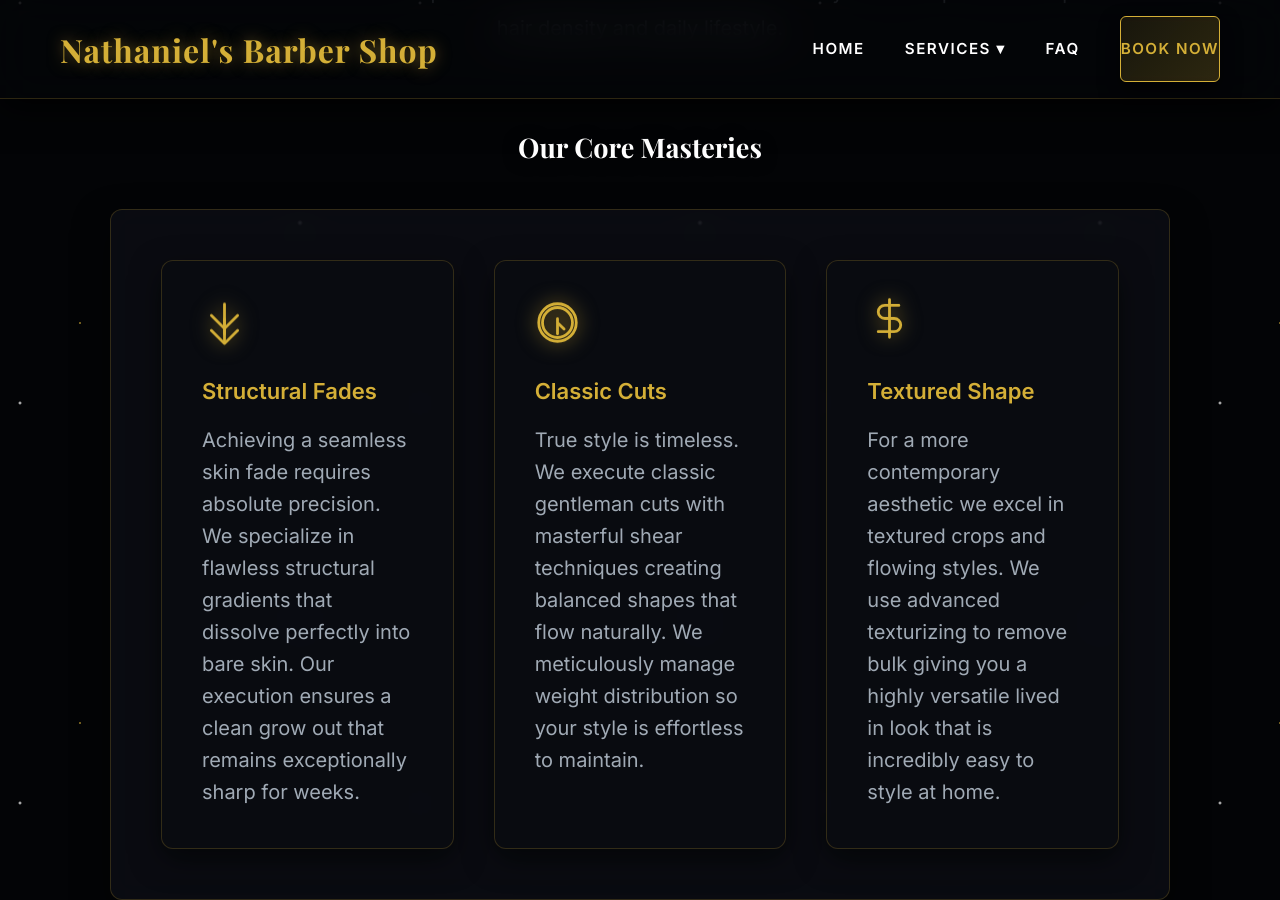
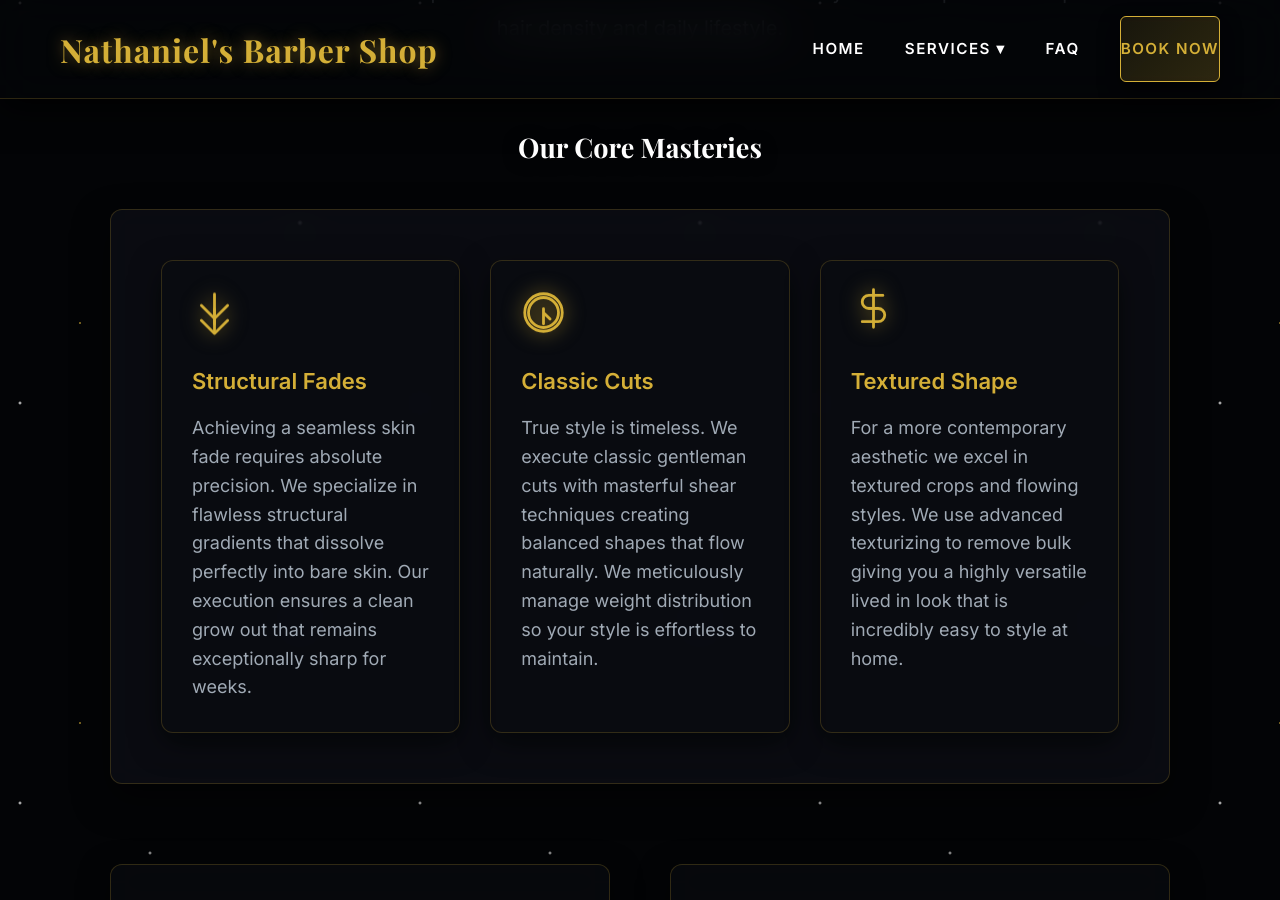
Before and after one commit to YourOnlineSquad/nathaniels-barber-shop, a Jekyll site: the page built from services/mens-haircut.md, in a window 1280 px wide and 900 px high, scrolled down 783 px. Built offline with Jekyll 4.4.1, drawn with Linux system fonts in a browser that asks for light colours; some web fonts are replaced.

Commit message:
Update mens-haircut.md

```diff
--- a/services/mens-haircut.md
+++ b/services/mens-haircut.md
@@ -23,24 +23,24 @@ title: Mens Haircut in Sioux Falls SD | Nathaniel’s Barber Shop
 
     <div style="text-align: left; background: var(--bg-card); border: 1px solid var(--border-glow); border-radius: 12px; padding: 50px; backdrop-filter: blur(16px); box-shadow: 0 15px 35px rgba(0, 0, 0, 0.5); margin-bottom: 80px;">
 
-      <div style="display: grid; grid-template-columns: repeat(auto-fit, minmax(280px, 1fr)); gap: 40px;">
+      <div style="display: grid; grid-template-columns: repeat(auto-fit, minmax(280px, 1fr)); gap: 30px;">
 
-        <div style="background: rgba(10, 12, 18, 0.6); border: 1px solid var(--border-glow); border-radius: 12px; padding: 40px; transform: translateY(0); transition: all 0.3s ease; box-shadow: 0 10px 30px rgba(0,0,0,0.5);" onmouseover="this.style.transform='translateY(-10px)'; this.style.boxShadow='0 20px 40px rgba(212, 175, 55, 0.4)'; this.style.borderColor='var(--accent-gold)';" onmouseout="this.style.transform='translateY(0)'; this.style.boxShadow='0 10px 30px rgba(0,0,0,0.5)'; this.style.borderColor='var(--border-glow)';">
+        <div style="background: rgba(10, 12, 18, 0.6); border: 1px solid var(--border-glow); border-radius: 12px; padding: 30px; transform: translateY(0); transition: all 0.3s ease; box-shadow: 0 10px 30px rgba(0,0,0,0.5);" onmouseover="this.style.transform='translateY(-10px)'; this.style.boxShadow='0 20px 40px rgba(212, 175, 55, 0.4)'; this.style.borderColor='var(--accent-gold)';" onmouseout="this.style.transform='translateY(0)'; this.style.boxShadow='0 10px 30px rgba(0,0,0,0.5)'; this.style.borderColor='var(--border-glow)';">
           <svg style="width: 45px; height: 45px; stroke: var(--accent-gold); fill: none; margin-bottom: 20px; filter: drop-shadow(0 0 10px rgba(212, 175, 55, 0.6)); animation: floatUpDown 5s ease-in-out infinite;" viewBox="0 0 24 24" stroke-width="1.5" stroke-linecap="round" stroke-linejoin="round"><path d="M12 2v20"/><path d="m19 8-7 7-7-7"/><path d="M12 10v8"/><path d="m19 16-7 7-7-7"/></svg>
           <p style="font-size: 22px; margin-bottom: 15px; line-height: 1.6;"><strong style="color: var(--accent-gold);">Structural Fades</strong></p>
-          <p style="font-size: 20px; color: var(--text-muted); line-height: 1.6;">Achieving a seamless skin fade requires absolute precision. We specialize in flawless structural gradients that dissolve perfectly into bare skin. Our execution ensures a clean grow out that remains exceptionally sharp for weeks.</p>
+          <p style="font-size: 18px; color: var(--text-muted); line-height: 1.6;">Achieving a seamless skin fade requires absolute precision. We specialize in flawless structural gradients that dissolve perfectly into bare skin. Our execution ensures a clean grow out that remains exceptionally sharp for weeks.</p>
         </div>
 
-        <div style="background: rgba(10, 12, 18, 0.6); border: 1px solid var(--border-glow); border-radius: 12px; padding: 40px; transform: translateY(0); transition: all 0.3s ease; box-shadow: 0 10px 30px rgba(0,0,0,0.5);" onmouseover="this.style.transform='translateY(-10px)'; this.style.boxShadow='0 20px 40px rgba(212, 175, 55, 0.4)'; this.style.borderColor='var(--accent-gold)';" onmouseout="this.style.transform='translateY(0)'; this.style.boxShadow='0 10px 30px rgba(0,0,0,0.5)'; this.style.borderColor='var(--border-glow)';">
+        <div style="background: rgba(10, 12, 18, 0.6); border: 1px solid var(--border-glow); border-radius: 12px; padding: 30px; transform: translateY(0); transition: all 0.3s ease; box-shadow: 0 10px 30px rgba(0,0,0,0.5);" onmouseover="this.style.transform='translateY(-10px)'; this.style.boxShadow='0 20px 40px rgba(212, 175, 55, 0.4)'; this.style.borderColor='var(--accent-gold)';" onmouseout="this.style.transform='translateY(0)'; this.style.boxShadow='0 10px 30px rgba(0,0,0,0.5)'; this.style.borderColor='var(--border-glow)';">
           <svg style="width: 45px; height: 45px; stroke: var(--accent-gold); fill: none; margin-bottom: 20px; filter: drop-shadow(0 0 10px rgba(212, 175, 55, 0.6)); animation: floatUpDown 6s ease-in-out infinite;" viewBox="0 0 24 24" stroke-width="1.5" stroke-linecap="round" stroke-linejoin="round"><path d="M12 2a10 10 0 1 0 10 10A10 10 0 0 0 12 2Zm0 18a8 8 0 1 1 8-8 8 8 0 0 1-8 8Z"/><path d="m15.5 15.5-3-3"/><path d="M12 10v8"/></svg>
           <p style="font-size: 22px; margin-bottom: 15px; line-height: 1.6;"><strong style="color: var(--accent-gold);">Classic Cuts</strong></p>
-          <p style="font-size: 20px; color: var(--text-muted); line-height: 1.6;">True style is timeless. We execute classic gentleman cuts with masterful shear techniques creating balanced shapes that flow naturally. We meticulously manage weight distribution so your style is effortless to maintain.</p>
+          <p style="font-size: 18px; color: var(--text-muted); line-height: 1.6;">True style is timeless. We execute classic gentleman cuts with masterful shear techniques creating balanced shapes that flow naturally. We meticulously manage weight distribution so your style is effortless to maintain.</p>
         </div>
 
-        <div style="background: rgba(10, 12, 18, 0.6); border: 1px solid var(--border-glow); border-radius: 12px; padding: 40px; transform: translateY(0); transition: all 0.3s ease; box-shadow: 0 10px 30px rgba(0,0,0,0.5);" onmouseover="this.style.transform='translateY(-10px)'; this.style.boxShadow='0 20px 40px rgba(212, 175, 55, 0.4)'; this.style.borderColor='var(--accent-gold)';" onmouseout="this.style.transform='translateY(0)'; this.style.boxShadow='0 10px 30px rgba(0,0,0,0.5)'; this.style.borderColor='var(--border-glow)';">
+        <div style="background: rgba(10, 12, 18, 0.6); border: 1px solid var(--border-glow); border-radius: 12px; padding: 30px; transform: translateY(0); transition: all 0.3s ease; box-shadow: 0 10px 30px rgba(0,0,0,0.5);" onmouseover="this.style.transform='translateY(-10px)'; this.style.boxShadow='0 20px 40px rgba(212, 175, 55, 0.4)'; this.style.borderColor='var(--accent-gold)';" onmouseout="this.style.transform='translateY(0)'; this.style.boxShadow='0 10px 30px rgba(0,0,0,0.5)'; this.style.borderColor='var(--border-glow)';">
           <svg style="width: 45px; height: 45px; stroke: var(--accent-gold); fill: none; margin-bottom: 20px; filter: drop-shadow(0 0 10px rgba(212, 175, 55, 0.6)); animation: floatUpDown 7s ease-in-out infinite;" viewBox="0 0 24 24" stroke-width="1.5" stroke-linecap="round" stroke-linejoin="round"><path d="M12 2v20M17 5H9.5a3.5 3.5 0 0 0 0 7h5a3.5 3.5 0 0 1 0 7H6"/></svg>
           <p style="font-size: 22px; margin-bottom: 15px; line-height: 1.6;"><strong style="color: var(--accent-gold);">Textured Shape</strong></p>
-          <p style="font-size: 20px; color: var(--text-muted); line-height: 1.6;">For a more contemporary aesthetic we excel in textured crops and flowing styles. We use advanced texturizing to remove bulk giving you a highly versatile lived in look that is incredibly easy to style at home.</p>
+          <p style="font-size: 18px; color: var(--text-muted); line-height: 1.6;">For a more contemporary aesthetic we excel in textured crops and flowing styles. We use advanced texturizing to remove bulk giving you a highly versatile lived in look that is incredibly easy to style at home.</p>
         </div>
 
       </div>
@@ -73,21 +73,21 @@ title: Mens Haircut in Sioux Falls SD | Nathaniel’s Barber Shop
 
     <h3 style="color: var(--text-light); margin-bottom: 40px; font-size: 27px;">Service Frequently Asked Questions</h3>
 
-    <div style="display: grid; grid-template-columns: repeat(auto-fit, minmax(280px, 1fr)); gap: 40px; margin-bottom: 80px; text-align: left;">
+    <div style="display: grid; grid-template-columns: repeat(auto-fit, minmax(280px, 1fr)); gap: 30px; margin-bottom: 80px; text-align: left;">
 
-      <div style="background: rgba(10, 12, 18, 0.6); border: 1px solid var(--border-glow); border-radius: 12px; padding: 40px; backdrop-filter: blur(16px); box-shadow: 0 10px 30px rgba(0,0,0,0.5); transform: translateY(0); transition: all 0.3s ease;" onmouseover="this.style.transform='translateY(-10px)'; this.style.boxShadow='0 20px 40px rgba(212, 175, 55, 0.4)'; this.style.borderColor='var(--accent-gold)';" onmouseout="this.style.transform='translateY(0)'; this.style.boxShadow='0 10px 30px rgba(0,0,0,0.5)'; this.style.borderColor='var(--border-glow)';">
+      <div style="background: rgba(10, 12, 18, 0.6); border: 1px solid var(--border-glow); border-radius: 12px; padding: 30px; backdrop-filter: blur(16px); box-shadow: 0 10px 30px rgba(0,0,0,0.5); transform: translateY(0); transition: all 0.3s ease;" onmouseover="this.style.transform='translateY(-10px)'; this.style.boxShadow='0 20px 40px rgba(212, 175, 55, 0.4)'; this.style.borderColor='var(--accent-gold)';" onmouseout="this.style.transform='translateY(0)'; this.style.boxShadow='0 10px 30px rgba(0,0,0,0.5)'; this.style.borderColor='var(--border-glow)';">
         <h4 style="color: var(--accent-gold); font-size: 22px; margin-bottom: 15px;">How often should I get my haircut?</h4>
-        <p style="color: var(--text-muted); font-size: 20px; line-height: 1.6; margin: 0;">To keep a fade looking razor sharp we recommend a touch up every two to three weeks. Longer classic cuts can typically extend to four to six weeks.</p>
+        <p style="color: var(--text-muted); font-size: 18px; line-height: 1.6; margin: 0;">To keep a fade looking razor sharp we recommend a touch up every two to three weeks. Longer classic cuts can typically extend to four to six weeks.</p>
       </div>
 
-      <div style="background: rgba(10, 12, 18, 0.6); border: 1px solid var(--border-glow); border-radius: 12px; padding: 40px; backdrop-filter: blur(16px); box-shadow: 0 10px 30px rgba(0,0,0,0.5); transform: translateY(0); transition: all 0.3s ease;" onmouseover="this.style.transform='translateY(-10px)'; this.style.boxShadow='0 20px 40px rgba(212, 175, 55, 0.4)'; this.style.borderColor='var(--accent-gold)';" onmouseout="this.style.transform='translateY(0)'; this.style.boxShadow='0 10px 30px rgba(0,0,0,0.5)'; this.style.borderColor='var(--border-glow)';">
+      <div style="background: rgba(10, 12, 18, 0.6); border: 1px solid var(--border-glow); border-radius: 12px; padding: 30px; backdrop-filter: blur(16px); box-shadow: 0 10px 30px rgba(0,0,0,0.5); transform: translateY(0); transition: all 0.3s ease;" onmouseover="this.style.transform='translateY(-10px)'; this.style.boxShadow='0 20px 40px rgba(212, 175, 55, 0.4)'; this.style.borderColor='var(--accent-gold)';" onmouseout="this.style.transform='translateY(0)'; this.style.boxShadow='0 10px 30px rgba(0,0,0,0.5)'; this.style.borderColor='var(--border-glow)';">
         <h4 style="color: var(--accent-gold); font-size: 22px; margin-bottom: 15px;">Which products do you recommend?</h4>
-        <p style="color: var(--text-muted); font-size: 20px; line-height: 1.6; margin: 0;">Product selection depends entirely on your cut. We prescribe matte clays for a natural finish and traditional pomades for a structured shine.</p>
+        <p style="color: var(--text-muted); font-size: 18px; line-height: 1.6; margin: 0;">Product selection depends entirely on your cut. We prescribe matte clays for a natural finish and traditional pomades for a structured shine.</p>
       </div>
 
-      <div style="background: rgba(10, 12, 18, 0.6); border: 1px solid var(--border-glow); border-radius: 12px; padding: 40px; backdrop-filter: blur(16px); box-shadow: 0 10px 30px rgba(0,0,0,0.5); transform: translateY(0); transition: all 0.3s ease;" onmouseover="this.style.transform='translateY(-10px)'; this.style.boxShadow='0 20px 40px rgba(212, 175, 55, 0.4)'; this.style.borderColor='var(--accent-gold)';" onmouseout="this.style.transform='translateY(0)'; this.style.boxShadow='0 10px 30px rgba(0,0,0,0.5)'; this.style.borderColor='var(--border-glow)';">
+      <div style="background: rgba(10, 12, 18, 0.6); border: 1px solid var(--border-glow); border-radius: 12px; padding: 30px; backdrop-filter: blur(16px); box-shadow: 0 10px 30px rgba(0,0,0,0.5); transform: translateY(0); transition: all 0.3s ease;" onmouseover="this.style.transform='translateY(-10px)'; this.style.boxShadow='0 20px 40px rgba(212, 175, 55, 0.4)'; this.style.borderColor='var(--accent-gold)';" onmouseout="this.style.transform='translateY(0)'; this.style.boxShadow='0 10px 30px rgba(0,0,0,0.5)'; this.style.borderColor='var(--border-glow)';">
         <h4 style="color: var(--accent-gold); font-size: 22px; margin-bottom: 15px;">How long does this service take?</h4>
-        <p style="color: var(--text-muted); font-size: 20px; line-height: 1.6; margin: 0;">We block out ample time because we refuse to rush perfection. You receive meticulous undivided attention from the consultation to the final style.</p>
+        <p style="color: var(--text-muted); font-size: 18px; line-height: 1.6; margin: 0;">We block out ample time because we refuse to rush perfection. You receive meticulous undivided attention from the consultation to the final style.</p>
       </div>
 
     </div>
```
